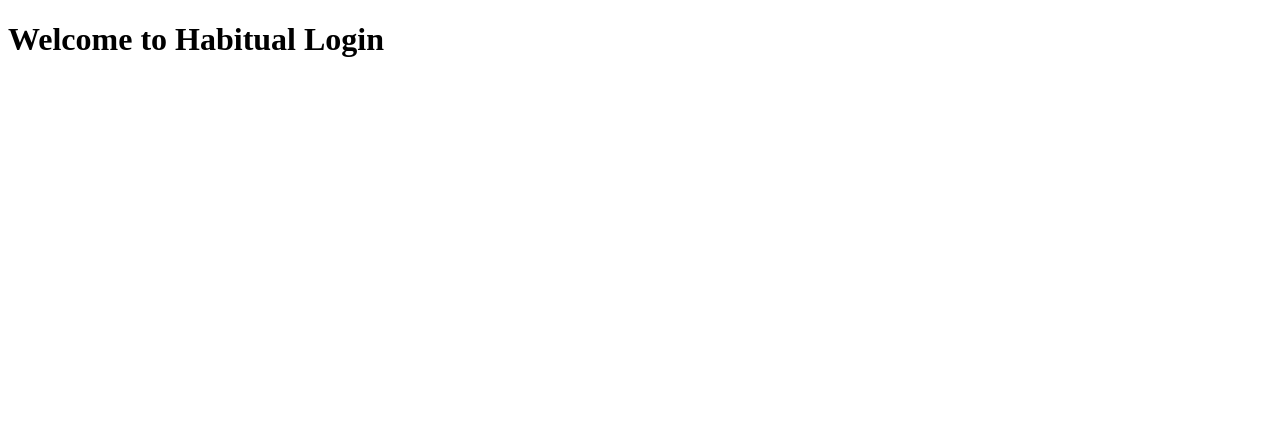
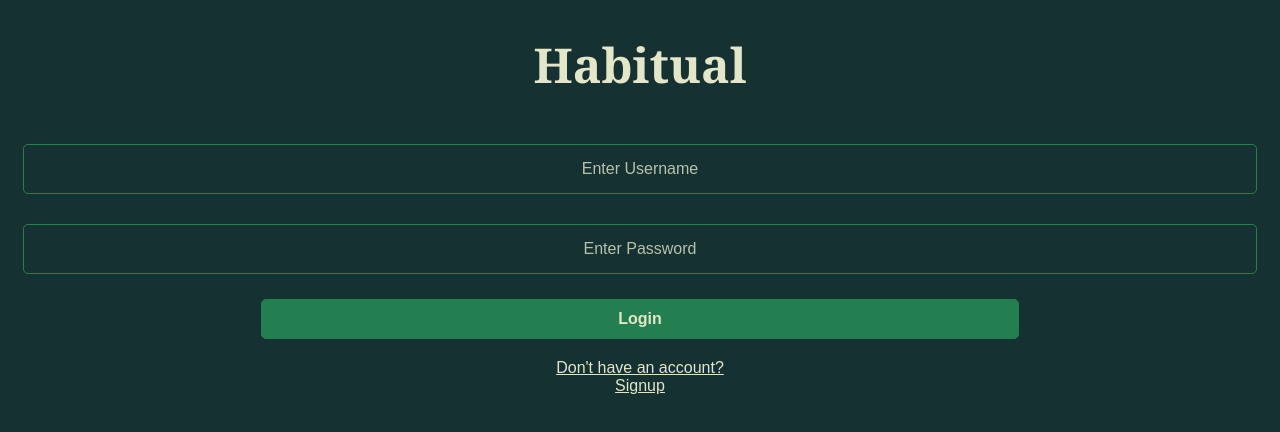
Before and after one commit to redlipbatfish/scratchproject, a React app: page / in a window 1280 px wide. Shown: the top 432 px of the page. Built offline with nearby package versions, Linux system fonts and the light colour scheme.

Commit message:
Login page created and styled with no functionality. Modal components created but not tested
Co-authored-by: Michelle Chang michelle.kelly.chang@gmail.com
Co-authored-by: Jake Bradbeer jakebradbeer@gmail.com

```diff
--- a/client/App.jsx
+++ b/client/App.jsx
@@ -1,5 +1,7 @@
 import React, { Component } from 'react';
 import { Outlet } from 'react-router-dom';
+
+
 
 import LoginContainer from './containers/LoginContainer.jsx';
 
--- /dev/null
+++ b/client/components/AddHabit.jsx
@@ -0,0 +1,20 @@
+import React from 'react';
+import { connect } from 'react-redux';
+
+const AddHabit = () => {
+    return (
+        <div className='modal'>
+            <div className='modal-content'>
+                <h4 className='modal-title'>Add habit</h4>
+            </div>
+            <div className='modal-body'>
+                Here is space to add the habit.
+            </div>
+            <div className='modal-footer'>
+                <button>x</button>
+            </div>
+        </div>
+    )
+};
+
+export default AddHabit;
--- /dev/null
+++ b/client/components/EditHabit.jsx
@@ -0,0 +1,21 @@
+import React from 'react';
+import { connect } from 'react-redux';
+
+
+const EditHabit = () => {
+    return (
+        <div className='modal'>
+            <div className='modal-content'>
+                <h4 className='modal-title'>Edit habit</h4>
+            </div>
+            <div className='modal-body'>
+                Here is space to edit the habit.
+            </div>
+            <div className='modal-footer'>
+                <button>x</button>
+            </div>
+        </div>
+    )
+};
+
+export default EditHabit;
--- a/client/components/LoginForm.jsx
+++ b/client/components/LoginForm.jsx
@@ -3,11 +3,16 @@ import { connect } from 'react-redux';
 
 const LoginForm = () => {
   return (
-    <div>
-      <h1>Welcome to Habitual Login</h1>
+    <div id='login-form'>
+      <h1>Habitual</h1>
+      <div className='wrapper-login'>
+        <input type='text' className='login-input' id='username-input' name='username-input' placeholder='Enter Username' />
+        <input type='text' className='login-input' id='password-input' name='password-input' placeholder='Enter Password' />
+        <button className='login-btn' id='login-btn'>Login</button>
+        <div className='login-link' id='signup-btn'>Don't have an account? <br></br>Signup</div>
+      </div>
     </div>
   );
 };
 
-
 export default LoginForm;
--- a/client/components/TopBar.jsx
+++ b/client/components/TopBar.jsx
@@ -4,7 +4,7 @@ import { connect } from 'react-redux';
 const TopBar = () => {
     return (
         <div>
-
+        <button id='add-hbt'>Add habit</button>
         </div>
     );
 };
--- a/client/containers/FeedContainer.jsx
+++ b/client/containers/FeedContainer.jsx
@@ -5,6 +5,8 @@ import TopBar from '../components/TopBar.jsx';
 import Calendar from '../components/Calendar.jsx';
 import ToDo from '../components/ToDo.jsx';
 import Completed from '../components/Completed.jsx';
+import AddHabit from '../components/AddHabit.jsx';
+import EditHabit from '../components/EditHabit.jsx'
 
 const FeedContainer = () => {
     return (
--- a/client/index.html
+++ b/client/index.html
@@ -6,7 +6,7 @@
     <title>Habitual</title>
   </head>
   <body>
-    <noscript>You need to enable JavaScript to run this app.</noscript>
     <div id="root"></div>
+    <!-- <script src="build/bundle.js"></script> -->
   </body>
 </html>
--- a/client/index.js
+++ b/client/index.js
@@ -4,6 +4,8 @@ import { BrowserRouter, Routes, Route, Outlet} from 'react-router-dom';
 import { Provider } from 'react-redux';
 import App from './App.jsx';
 import store from './store';
+
+import './styles/styles.scss';
 
 import FeedContainer from './containers/FeedContainer.jsx';
 import LoginContainer from './containers/LoginContainer.jsx';
--- /dev/null
+++ b/client/styles/styles.scss
@@ -0,0 +1,67 @@
+$beige: #e3e6c8;
+$yellowgreencrayola: #c8d189;
+$amazon: #247f50;
+$skobeloff: #14797b;
+$bluesapphire: #1c5973;
+$richblack: #153131;
+
+body {
+  background-color: $richblack;
+  font-family:Arial, Helvetica, sans-serif;
+  color: $beige;
+}
+
+h1 {
+  text-align: center;
+  font-size: 3rem;
+  font-family:Cambria, Cochin, Georgia, Times, 'Times New Roman', serif;
+}
+
+.login-input {
+  padding: 15px;
+  margin: 15px;
+  text-align: center;
+  border-radius: 5px;
+  outline: none;
+  border: 1px solid $amazon;
+  background-color: $richblack;
+  color: #fafafa;
+  font-size: 1rem;
+}
+::placeholder {
+  color: $beige;
+  opacity: 0.8;
+}
+
+.login-btn {
+  width: 60%;
+  margin: 10px auto;
+  padding: 10px;
+  border-radius: 5px;
+  outline: none;
+  border: 1px solid $amazon;
+  background-color: $amazon;
+  font-size: 1rem;
+  font-weight: 600;
+  color: $beige;
+}
+
+.login-btn:hover {
+  background-color: $skobeloff;
+  border: 1px solid $skobeloff;
+}
+
+.login-link {
+  margin-top: 10px;
+  font-size: 1rem;
+  color: $beige;
+  text-decoration: underline;
+  background-color: none;
+  text-align: center;
+}
+
+.wrapper-login {
+  display: flex;
+  flex-direction: column;
+  justify-content: space-between;
+}
--- a/package.json
+++ b/package.json
@@ -44,6 +44,8 @@
     "html-webpack-plugin": "^5.5.0",
     "nodemon": "^2.0.15",
     "redux-devtools-extension": "^2.13.9",
+    "sass": "^1.49.9",
+    "sass-loader": "^12.6.0",
     "style-loader": "^3.3.1",
     "webpack": "^5.70.0",
     "webpack-cli": "^4.9.2",
--- a/webpack.config.js
+++ b/webpack.config.js
@@ -10,18 +10,18 @@ module.exports = {
   module: {
     rules: [
       {
-        test: /.(js|jsx)$/,
-        exclude: /node_modules/,
+        test: /\.jsx?/,
         use: {
           loader: 'babel-loader',
           options: {
             presets: ['@babel/preset-env', '@babel/preset-react'],
           }
-        }
+        },
+        exclude: /node_modules/
       },
       {
-        test: /\.css$/i,
-        use: ["style-loader", "css-loader"],
+        test: /.(css|scss)$/,
+        use: ['style-loader', 'css-loader', 'sass-loader'],
       },
       {
         test: /\.(png|jp(e*)g|svg|gif)$/,
```
Also changed, not shown: 1 other file (tests, documents, lock files or other folders).
